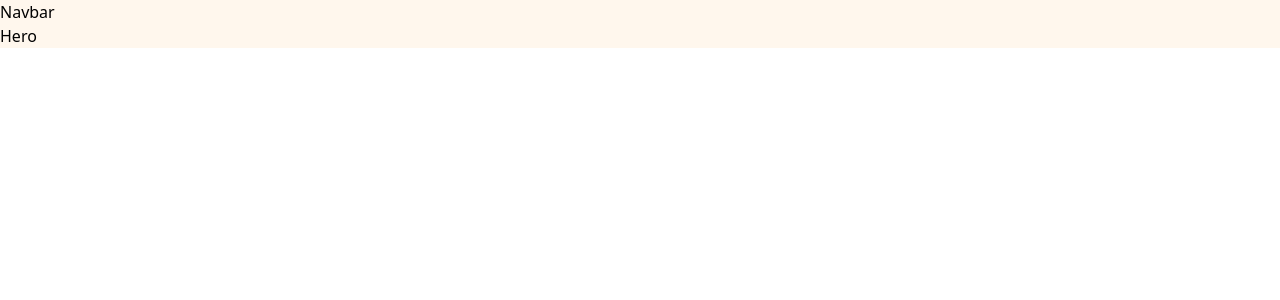
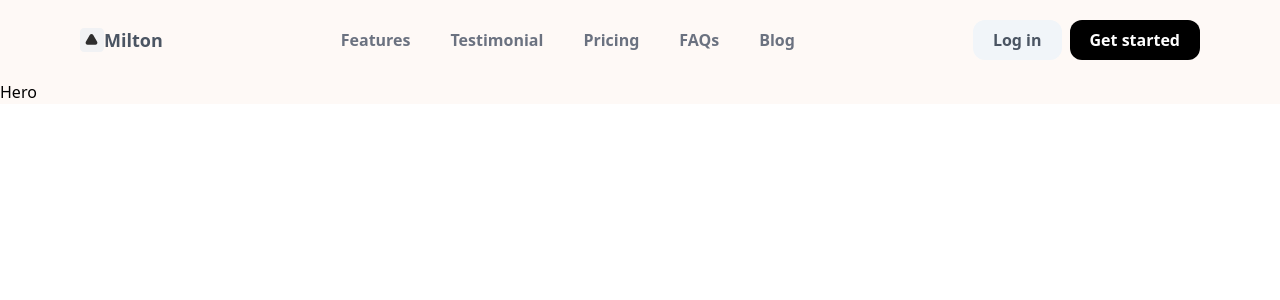
Before and after one commit to saurabh1215/Assignment-1, a React (Create React App) app: page / in a window 1280 px wide. Shown: the top 300 px of the page. Built offline with nearby package versions, Linux system fonts and the light colour scheme.

Commit message:
added navbar

```diff
--- a/src/App.js
+++ b/src/App.js
@@ -5,7 +5,7 @@ import Hero from "./components/Hero";
 const App = () => {
   return (
     <div className="flex flex-col overflow-x-auto">
-      <div className="bg-orange-50 bg-no-repeat bg-cover bg-center">
+      <div className="bg-[#FEF9F6] bg-no-repeat bg-cover bg-center">
         <Navbar />
         <Hero />
       </div>
--- a/src/components/Navbar.jsx
+++ b/src/components/Navbar.jsx
@@ -1,7 +1,49 @@
 import React from "react";
+// @ts-ignore
+import logo from "../assets/logo.svg";
 
 const Navbar = () => {
-  return <div>Navbar</div>;
+  return (
+    <nav className="flex flex-row items-center justify-between align-center h-[80px] max-w-[1200px] mx-auto px-10 ">
+      <div className="">
+        <a href="/" className="flex flex-row">
+          <img src={logo} alt="logo" />
+          <p className="text-[16px] font-bold text-gray-600 text-lg">Milton</p>
+        </a>
+      </div>
+
+      <ul className="list-none lg:flex hidden justify-end gap-10 items-center font-bold text-gray-500 text-[16px]">
+        <li className="justify-end hover:underline items-center transition duration-300 ease-in-out">
+          <a href="#features">Features</a>
+        </li>
+        <li className="justify-end hover:underline items-center transition duration-300 ease-in-out">
+          <a href="#testimonial">Testimonial</a>
+        </li>
+        <li className="justify-end hover:underline items-center transition duration-300 ease-in-out">
+          <a href="#pricing">Pricing</a>
+        </li>
+        <li className="justify-end hover:underline items-center transition duration-300 ease-in-out">
+          <a href="#faqs">FAQs</a>
+        </li>
+        <li className="justify-end hover:underline items-center transition duration-300 ease-in-out">
+          <a href="#blog">Blog</a>
+        </li>
+      </ul>
+
+      <div className="flex gap-2">
+        <a href="#login">
+          <button className="bg-slate-100 text-gray-600 rounded-xl py-2 px-5 font-bold text-[16px]">
+            <p>Log in</p>
+          </button>
+        </a>
+        <a href="#contact">
+          <button className="bg-black text-[#FEFEFE] rounded-xl py-2 px-5 font-bold text-[16px]">
+            <p>Get started</p>
+          </button>
+        </a>
+      </div>
+    </nav>
+  );
 };
 
 export default Navbar;
```
Also changed, not shown: src/assets/logo.svg (added).
